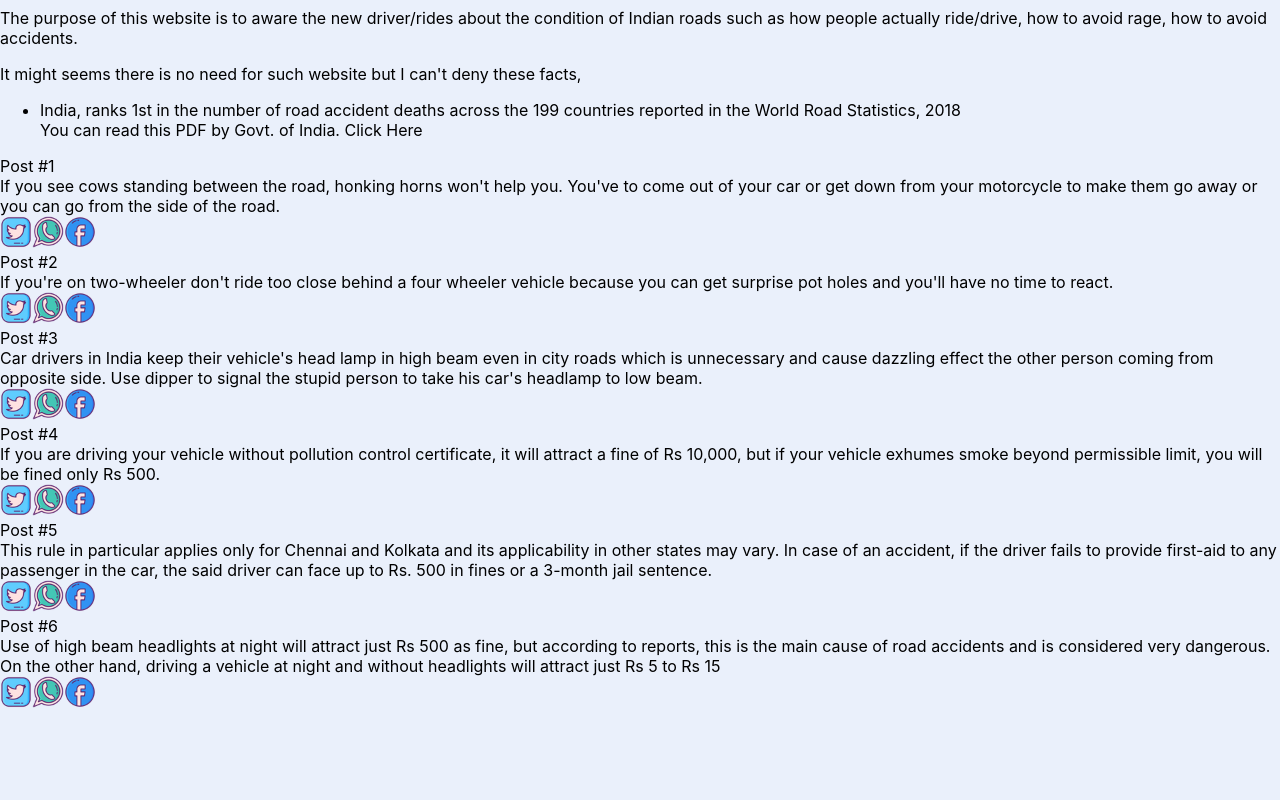
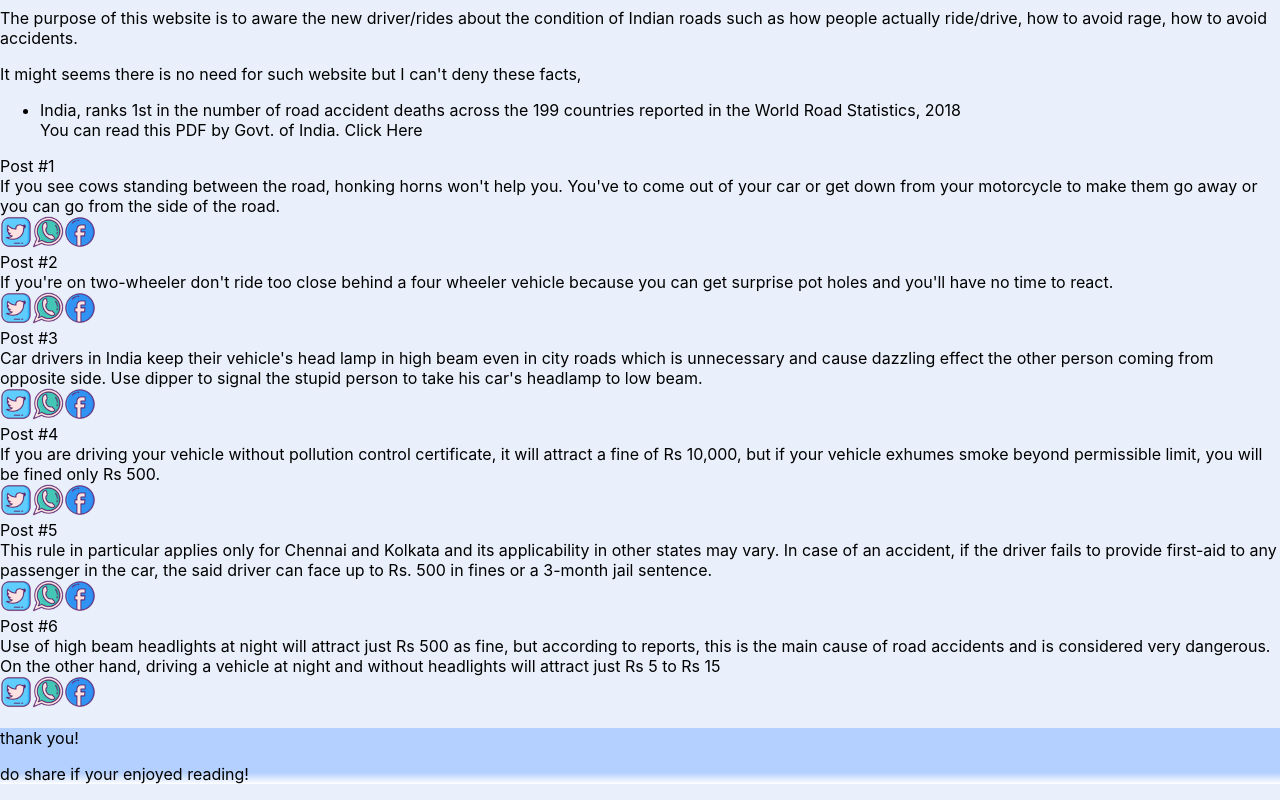
Before and after one commit to dazzlerkumar/The-Great-Indian-Traffic, a Next.js app: page / in a window 1280 px wide. Shown: the part 844-1644 px from the top of the page. Before the commit the page ends 1556 px from the top, so only its background shows below. Built offline with nearby package versions, Linux system fonts and the light colour scheme.

Commit message:
Footer Add

```diff
--- /dev/null
+++ b/components/Footer.js
@@ -0,0 +1,11 @@
+
+export default function Footer() {
+    return (
+        <div className="grid py-10 cool-gradient max-w-full place-items-center mt-20">
+           <div className="mx-auto">
+            <p className="text-4xl font-bold text-center">thank you!</p>
+            <p className="text-2xl font-semilbold text-center">do share if your enjoyed reading!</p>
+            </div>
+        </div>
+    )
+}
--- a/pages/index.js
+++ b/pages/index.js
@@ -6,6 +6,7 @@ import styles from '../styles/Home.module.css'
 import Main from "../components/Main"
 import Brief from "../components/Brief"
 import Card from "../components/Card"
+import Footer from "../components/Footer"
 
 
 export default function Home() {
@@ -22,6 +23,7 @@ export default function Home() {
       <Brief/>
 
       <Card/>
+      <Footer/>
 
       {/*
       <footer className={styles.footer}>
--- a/styles/globals.css
+++ b/styles/globals.css
@@ -24,7 +24,10 @@ a {
   background: linear-gradient(360deg, rgba(255,255,255,1) 0%, rgba(180,208,254,1) 20%);
   display: grid;
 }
-
+.cool-gradient{
+  background: rgb(255,255,255);
+  background: linear-gradient(360deg, rgba(255,255,255,1) 0%, rgba(180,208,254,1) 20%);
+}
 .subtitle{
   color:#6887BB;
 }
--- a/tailwind.config.js
+++ b/tailwind.config.js
@@ -14,7 +14,8 @@ module.exports = {
       hararang:'#34A853',
       laalrang:'#EA4335',
       peela:'#f2f2f2',
-      safed:'#fff'
+      safed:'#fff',
+      neela:'#327BF4'
     }
 
   },
```
